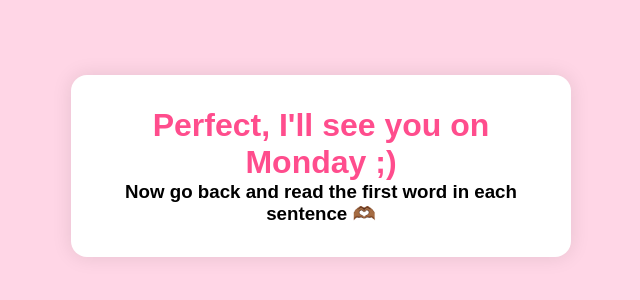
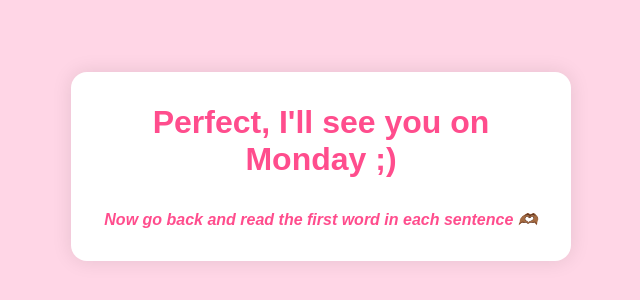
Before and after one commit to braedenlazarus/stink-test, a plain HTML site: page success.html in a window 1280 px wide. Shown: the part 234-534 px from the top of the page, without its empty margins (319-959 px from the left). Drawn offline with Linux system fonts and the light colour scheme.

Commit message:
Prettier message

```diff
--- a/success.html
+++ b/success.html
@@ -77,7 +77,9 @@
         class="title"
         id="successMessage"
       ></h1>
-      <h3>Now go back and read the first word in each sentence 🫶🏾</h3>
+      <h4 style="color: #ff4d8d; margin-top: 2rem; font-style: italic">
+        Now go back and read the first word in each sentence 🫶🏾
+      </h4>
     </div>
     <div
       class="confetti-container"
```
